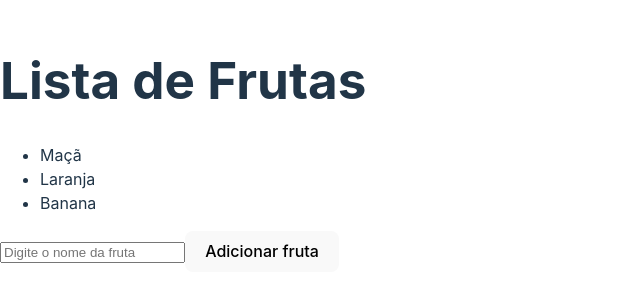
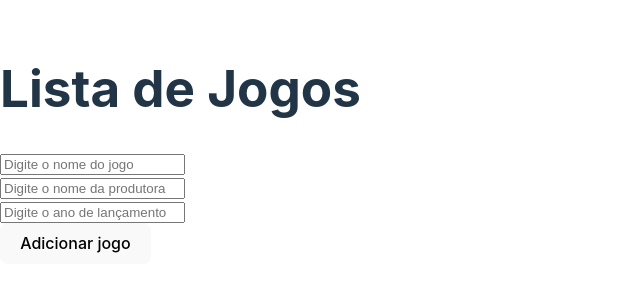
Before and after one commit to JoaoVictorCRP/react-introduction, a React (Vite) app: page / in a window 1280 px wide. Shown: the part 255-556 px from the top of the page, without its empty margins (0-640 px from the left). Built offline with nearby package versions, Linux system fonts and the light colour scheme.

Commit message:
Updating an ARRAY OF OBJECTS in state

```diff
--- a/src/Container.tsx
+++ b/src/Container.tsx
@@ -1,32 +1,55 @@
 import{useState} from "react";
 
-// Updating ARRAYS in state
+// Updating ARRAY of OBJECTS in State
 
 function Container() {
-    const [foods, setFoods] = useState<Array<string>>(["Maçã", "Laranja", "Banana"]);
+    const [games, setGames] = useState<Array<object>>([]);
+    const [gameName, setGameName] = useState<string>("");
+    const [gameProducer, setGameProducer] = useState<string>("");
+    const [gameYear, setGameYear] = useState<string>("");
 
-    function handleAddFood (){
-        const newFood:string = (document.getElementById("foodInput") as HTMLInputElement).value; // Casting variable type
-        (document.getElementById("foodInput") as HTMLInputElement).value = '';
-        setFoods(prevFoods => [...prevFoods, newFood])
+    function handleAddGame(){
+        const newGame = {
+            name: gameName,
+            producer: gameProducer,
+            year: gameYear
+        };
+        setGames(games => [...games, newGame]);
+
+        // Setting input boxes to be null
+        setGameName("");
+        setGameProducer("");
+        setGameYear("");
     }
 
-    function handleRemoveFood (index:number){
-        setFoods(prevFoods => prevFoods.filter((_element, i) => i !== index)) // Argument with underscore means "ignore it". In this case, we shall only use the index to filter the deleted item.
+    function handleRemoveGame(index:number) {
+        setGames(games.filter((_element, i) => i!==index));
     }
+
+    function handleNameChange(event:React.ChangeEvent<HTMLInputElement>){
+        setGameName(event.target.value);
+    };
+
+    function handleProducerChange(event:React.ChangeEvent<HTMLInputElement>){
+        setGameProducer(event.target.value);
+    };
+
+    function handleYearChange(event:React.ChangeEvent<HTMLInputElement>){
+        setGameYear(event.target.value);
+    };
 
     return(
         <>
-            <h1>Lista de Frutas</h1>
+            <h1>Lista de Jogos</h1>
+
             <ul>
-                {foods.map((food, index) =>
-                    <li key={index} onClick={() => handleRemoveFood(index)}>
-                        {food}
-                    </li>)
-                }
+                {games.map((element, index) => <li key={index} onClick={() => handleRemoveGame(index)}> Nome: {element.name} - Produtora: {element.producer} - Ano: {element.year}</li>)}
             </ul>
-            <input type="text" id="foodInput" placeholder="Digite o nome da fruta"/>
-            <button onClick={handleAddFood}>Adicionar fruta</button>
+
+            <input type="text" id="gameNameInput" placeholder="Digite o nome do jogo" value={gameName} onChange={handleNameChange}/> <br/>
+            <input type="text" id="gameProducerInput" placeholder="Digite o nome da produtora" value={gameProducer} onChange={handleProducerChange}/> <br/>
+            <input type="number" id="gameYearInput" placeholder="Digite o ano de lançamento" value={gameYear} onChange={handleYearChange}/> <br/>
+            <button onClick={handleAddGame}>Adicionar jogo</button>
         </>
     );
 }
```
